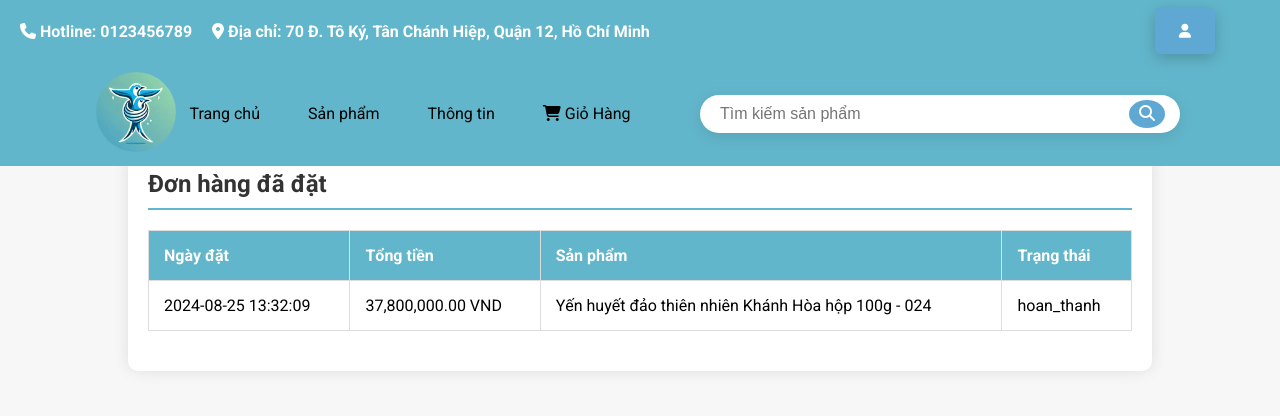
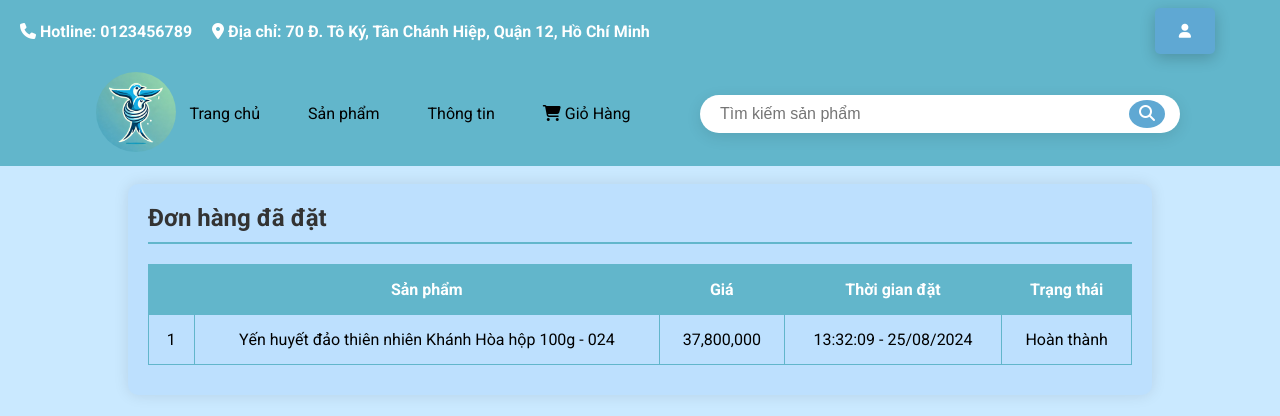
Before and after one commit to ThanhNguyen-ne/laptrinhweb, a PHP site: page /donhang.php in a window 1280 px wide. Shown: the top 416 px of the page. Run offline with PHP 8.4, Linux system fonts and the light colour scheme; the visitor is signed in with stand-in values (Sample User, id 1); data comes from the database, SQL or seed files in the repository.

Commit message:
xong đơn hàng

```diff
--- a/assets/css/donhang.css
+++ b/assets/css/donhang.css
@@ -1,8 +1,6 @@
-/* donhang.css */
-
 body {
     font-family: 'Roboto', sans-serif;
-    background-color: #f7f7f7;
+    background-color: #CAE9FF;
     margin: 0;
     padding: 0;
 }
@@ -10,10 +8,11 @@ body {
 .container {
     width: 80%;
     margin: 30px auto;
-    background-color: #ffffff;
+    background-color: #bde0fe;
     padding: 20px;
     box-shadow: 0 0 15px rgba(0, 0, 0, 0.1);
     border-radius: 10px;
+    margin-top: 5%;
 }
 
 h2 {
@@ -27,16 +26,17 @@ h2 {
 .order-info table {
     width: 100%;
     border-collapse: collapse;
-    margin-bottom: 20px;
+    margin-bottom: 1%;
 }
 
 .order-info table, th, td {
-    border: 1px solid #ddd;
+    border: 1px solid #62b6cb;
+
 }
 
 .order-info th, .order-info td {
     padding: 15px;
-    text-align: left;
+    text-align: center;
 }
 
 .order-info th {
--- a/pages/donhang.php
+++ b/pages/donhang.php
@@ -38,17 +38,42 @@ $result_orders = $stmt_orders->get_result();
         <div class="order-info">
             <table>
                 <tr>
-                    <th>Ngày đặt</th>
-                    <th>Tổng tiền</th>
+                    <th></th>
                     <th>Sản phẩm</th>
+                    <th>Giá</th>
+                    <th>Thời gian đặt</th>
                     <th>Trạng thái</th>
                 </tr>
-                <?php while ($order = $result_orders->fetch_assoc()) { ?>
+                <?php
+                $i = 1;
+                while ($order = $result_orders->fetch_assoc()) {
+                    // Chuyển đổi định dạng thời gian sang kiểu Việt Nam
+                    $ngay_dat = date("H:i:s - d/m/Y", strtotime($order['ngay_dat']));
+
+                    // Chuyển đổi trạng thái đơn hàng sang tiếng Việt
+                    switch ($order['trang_thai']) {
+                        case 'cho_xu_ly':
+                            $trang_thai = 'Chờ xử lý';
+                            break;
+                        case 'dang_xu_ly':
+                            $trang_thai = 'Đang xử lý';
+                            break;
+                        case 'hoan_thanh':
+                            $trang_thai = 'Hoàn thành';
+                            break;
+                        case 'da_huy':
+                            $trang_thai = 'Đã hủy';
+                            break;
+                        default:
+                            $trang_thai = 'Không xác định';
+                    }
+                ?>
                     <tr>
-                        <td><?php echo htmlspecialchars($order['ngay_dat']); ?></td>
-                        <td><?php echo htmlspecialchars(number_format($order['tong_tien'], 2)); ?> VND</td>
+                        <td><?php echo $i++; ?></td>
                         <td><?php echo htmlspecialchars($order['san_pham']); ?></td>
-                        <td><?php echo htmlspecialchars($order['trang_thai']); ?></td>
+                        <td><?php echo htmlspecialchars(number_format($order['tong_tien'])); ?> </td>
+                        <td><?php echo htmlspecialchars($ngay_dat); ?></td>
+                        <td><?php echo htmlspecialchars($trang_thai); ?></td>
                     </tr>
                 <?php } ?>
             </table>
```
